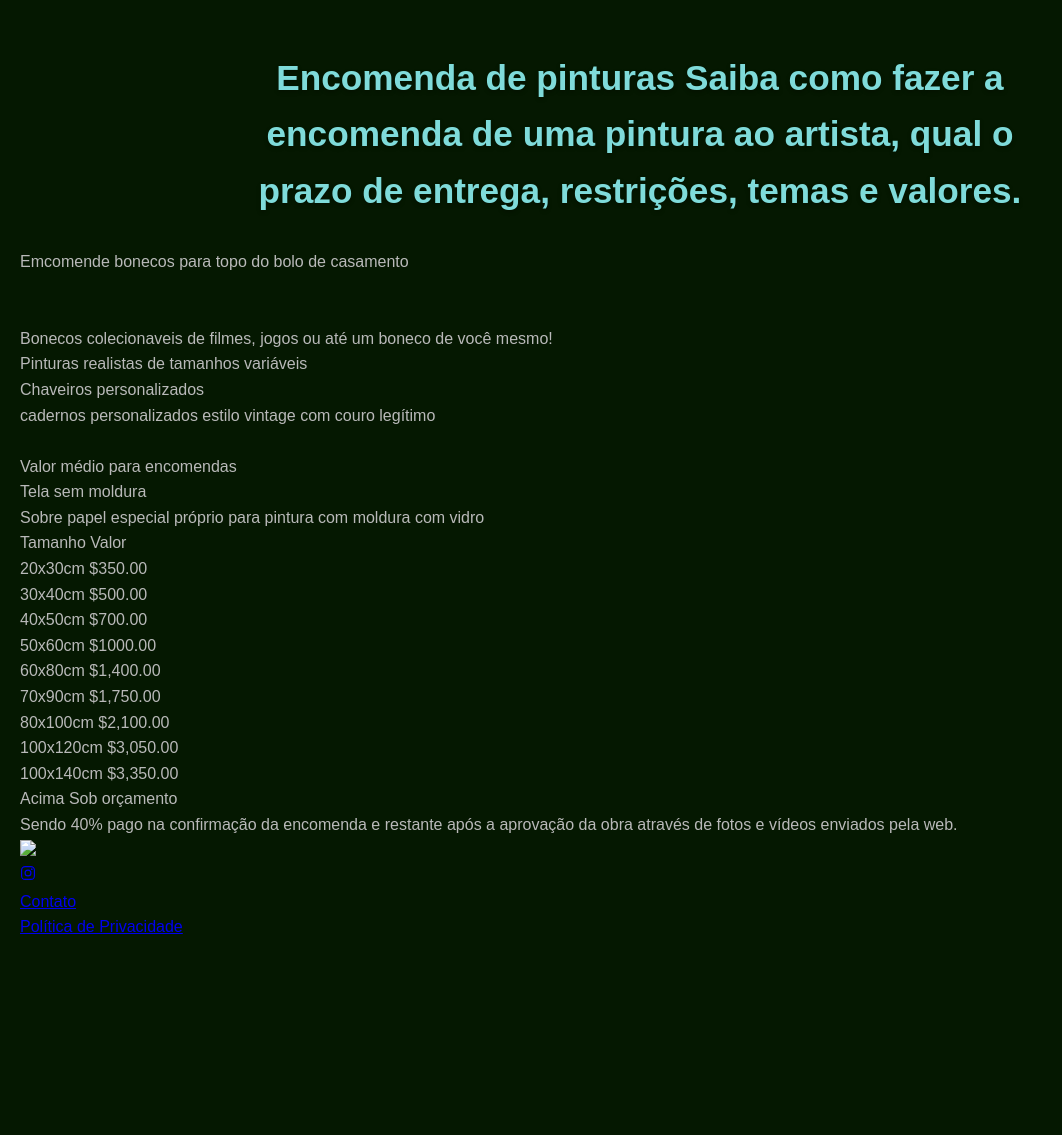
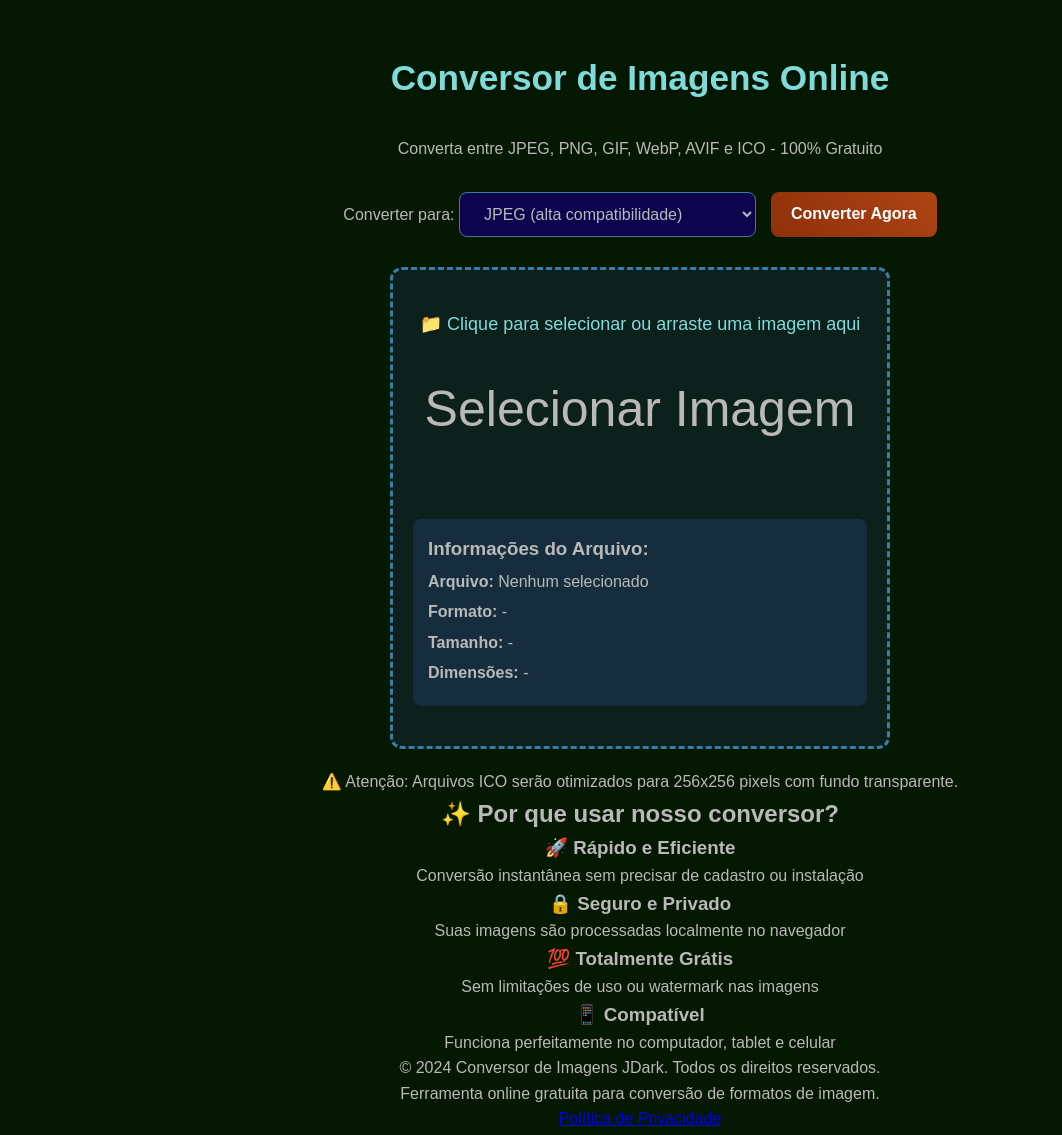
Before and after one commit to JDARK3/Conversor-de-imagens, a website: page index.html in a window 1280 px wide. Shown: the whole page, without its empty margins (0-1062 px from the left). Before the commit the page ends 960 px from the top, so only its background shows below. Drawn offline with nearby package versions, Linux system fonts and the light colour scheme.

Commit message:
Update index.html

```diff
--- a/index.html
+++ b/index.html
@@ -1,16 +1,65 @@
 <!DOCTYPE html>
-<html lang="en">
+<html lang="pt-BR">
 
 <head>
+    <meta name="google-site-verification" content="CODIGO_DO_SEARCH_CONSOLE" />
+
+    <meta charset="UTF-8">
+    <meta name="google-adsense-account" content="ca-pub-9563738054169243">
+    <!-- Adicione aqui o código de verificação do Google Search Console quando obtê-lo -->
+    <!-- <meta name="google-site-verification" content="SEU_CODIGO_DE_VERIFICACAO"> -->
+
+    <!-- METADADOS ESSENCIAIS PARA SEO -->
+    <title>Conversor de Imagens Online Gratuito | JPEG, PNG, GIF, WebP, ICO, AVIF</title>
+    <meta name="description"
+        content="🔧 Conversor de imagens online 100% gratuito. Converta entre JPEG, PNG, GIF, WebP, AVIF e ICO instantaneamente. Sem cadastro, seguro e fácil de usar!">
+    <meta name="keywords"
+        content="conversor de imagens, converter jpeg para png, conversor online, converter gif, webp converter, criar ico, conversor gratuito, converter avif, mudar formato imagem">
+    <meta name="author" content="JDark">
+    <meta name="robots" content="index, follow">
+
+    <!-- OPEN GRAPH (Para redes sociais) -->
+    <meta property="og:title" content="Conversor de Imagens Online Gratuito - JDark">
+    <meta property="og:description"
+        content="Converta entre JPEG, PNG, GIF, WebP, AVIF e ICO instantaneamente. Ferramenta 100% gratuita!">
+    <meta property="og:url" content="https://conversor.jdark.com.br">
+    <meta property="og:type" content="website">
+    <meta property="og:image" content="https://conversor.jdark.com.br/og-image.jpg">
+    <!-- Crie uma imagem OG 1200x630 pixels e faça upload como og-image.jpg -->
+
+    <!-- TWITTER CARD -->
+    <meta name="twitter:card" content="summary_large_image">
+    <meta name="twitter:title" content="Conversor de Imagens Online Gratuito">
+    <meta name="twitter:description" content="Converta JPEG, PNG, GIF, WebP, AVIF e ICO instantaneamente">
+
+    <meta name="viewport" content="width=device-width, initial-scale=1.0">
+    <link rel="stylesheet" href="style.css">
+
+    <!-- SCHEMA.ORG STRUCTURED DATA -->
+    <script type="application/ld+json">
+    {
+      "@context": "https://schema.org",
+      "@type": "WebApplication",
+      "name": "Conversor de Imagens Online - JDark",
+      "description": "Conversor gratuito de imagens online. Suporta JPEG, PNG, GIF, WebP, AVIF e ICO.",
+      "url": "https://conversor.jdark.com.br",
+      "applicationCategory": "UtilityApplication",
+      "operatingSystem": "Any",
+      "permissions": "browser",
+      "author": {
+        "@type": "Organization",
+        "name": "JDark"
+      },
+      "offers": {
+        "@type": "Offer",
+        "price": "0",
+        "priceCurrency": "BRL"
+      }
+    }
+    </script>
+
     <script async src="https://pagead2.googlesyndication.com/pagead/js/adsbygoogle.js?client=ca-pub-9563738054169243"
         crossorigin="anonymous"></script>
-    <meta charset="UTF-8">
-    <meta name="viewport" content="width=device-width, initial-scale=1.0">
-    <link rel="stylesheet" href="style.css">
-    <title>Expandir cards</title>
-    <meta name="google-site-verification" content="CODIGO_DO_SEARCH_CONSOLE" />
-
-
 </head>
 
 <body>
@@ -21,75 +70,118 @@
         (adsbygoogle = window.adsbygoogle || []).push({});
     </script>
 
+    <div class="container">
+        <!-- ANÚNCIO HEADER -->
+        <div class="ad-container">
+            <ins class="adsbygoogle" style="display:block" data-ad-client="ca-pub-9563738054169243" data-ad-slot=""
+                data-ad-format="auto" data-full-width-responsive="true"></ins>
+            <script>
+                (adsbygoogle = window.adsbygoogle || []).push({});
+            </script>
+        </div>
 
-    <!---Para o vs escrever direto a calsse, escreva assim "div.container" cescreva a div e o nome da classe, assi não precisa escrever letra por letra ----->
-    <div class="container">
-        <h1>Encomenda de pinturas Saiba como fazer a encomenda de uma pintura ao artista, qual o prazo de entrega,
-            restrições, temas e valores.</h1>
+        <header>
+            <h1>Conversor de Imagens Online</h1>
+            <p class="tagline">Converta entre JPEG, PNG, GIF, WebP, AVIF e ICO - 100% Gratuito</p>
+        </header>
 
-        <di class="cards">
-            <div class="imagens"></div>
-            <div class="imagens"></div>
-            <div class="imagens"></div>
-            <div class="imagens"></div>
-            <div class="imagens"></div>
-            <div class="imagens"></div>
-            <div class="imagens"></div>
-            <div class="imagens"></div>
-            <div class="imagens"></div>
-        </di>
+        <main>
+            <section class="converter-section">
+                <div class="controls">
+                    <div class="format-selector">
+                        <label for="format">Converter para:</label>
+                        <select id="format">
+                            <option value="jpeg">JPEG (alta compatibilidade)</option>
+                            <option value="png">PNG (qualidade + transparência)</option>
+                            <option value="gif">GIF (animações)</option>
+                            <option value="webp">WebP (moderno + compacto)</option>
+                            <option value="avif">AVIF (ultra compacto)</option>
+                            <option value="ico">ICO (ícones Windows)</option>
+                        </select>
                     </div>
-    <main>
-        <section>
-            <p>Emcomende bonecos para topo do bolo de casamento</p>
-            <div class="img"><img src="img/noivos.webp" alt=""></div>
-            <div class="img"><img src="img/noivinhos.jpg" alt=""></div>
-            <p>Bonecos colecionaveis de filmes, jogos ou até um
-                boneco de você mesmo!</p>
+                    <button id="convert-btn" type="button" class="convert-button">
+                        <span>Converter Agora</span>
+                    </button>
+                </div>
 
-            <p>Pinturas realistas de tamanhos variáveis </p>
-            <p>Chaveiros personalizados</p>
-            <p>cadernos personalizados estilo vintage
-                com couro legítimo</p>
-            <div class="img"><img src="img/caderno 1.jpg" alt=""></div>
+                <div id="drop-area">
+                    <div class="upload-text">📁 Clique para selecionar ou arraste uma imagem aqui</div>
+                    <label for="uploader" class="custom-file-upload">
+                        <div class="upload-icon">Selecionar Imagem</div>
+                    </label>
+                    <input type="file" id="uploader" accept="image/*">
+
+                    <div id="image-preview"></div>
+
+                    <div id="file-info">
+                        <h3>Informações do Arquivo:</h3>
+                        <p><strong>Arquivo:</strong> <span id="file-name">Nenhum selecionado</span></p>
+                        <p><strong>Formato:</strong> <span id="file-type">-</span></p>
+                        <p><strong>Tamanho:</strong> <span id="file-size">-</span></p>
+                        <p><strong>Dimensões:</strong> <span id="file-dimensions">-</span></p>
+                    </div>
+                </div>
+
+                <!-- Aviso especial para ICO -->
+                <div id="ico-warning" class="warning-message">
+                    ⚠️ Atenção: Arquivos ICO serão otimizados para 256x256 pixels com fundo transparente.
+                </div>
             </section>
 
-        <section>
-            <p>Valor médio para encomendas<br>
-                Tela sem moldura<br>
-                Sobre papel especial próprio para pintura com moldura com vidro<br>
-                Tamanho Valor <br>
-                20x30cm $350.00 <br>
-                30x40cm $500.00 <br>
-                40x50cm $700.00 <br>
-                50x60cm $1000.00 <br>
-                60x80cm $1,400.00 <br>
-                70x90cm $1,750.00 <br>
-                80x100cm $2,100.00 <br>
-                100x120cm $3,050.00 <br>
-                100x140cm $3,350.00 <br>
-                Acima Sob orçamento <br>
-                Sendo 40% pago na confirmação da encomenda e restante após a aprovação da obra através de fotos e vídeos
-                enviados pela web. <br>
-            </p>
+            <!-- ANÚNCIO MEIO DA PÁGINA -->
+            <div class="ad-container">
+                <ins class="adsbygoogle" style="display:block" data-ad-client="ca-pub-9563738054169243" data-ad-slot=""
+                    data-ad-format="auto" data-full-width-responsive="true"></ins>
+                <script>
+                    (adsbygoogle = window.adsbygoogle || []).push({});
+                </script>
+            </div>
+
+            <section class="info-section">
+                <h2>✨ Por que usar nosso conversor?</h2>
+                <div class="features">
+                    <div class="feature">
+                        <h3>🚀 Rápido e Eficiente</h3>
+                        <p>Conversão instantânea sem precisar de cadastro ou instalação</p>
+                    </div>
+                    <div class="feature">
+                        <h3>🔒 Seguro e Privado</h3>
+                        <p>Suas imagens são processadas localmente no navegador</p>
+                    </div>
+                    <div class="feature">
+                        <h3>💯 Totalmente Grátis</h3>
+                        <p>Sem limitações de uso ou watermark nas imagens</p>
+                    </div>
+                    <div class="feature">
+                        <h3>📱 Compatível</h3>
+                        <p>Funciona perfeitamente no computador, tablet e celular</p>
+                    </div>
+                </div>
             </section>
         </main>
 
+        <div id="status" class="status-message"></div>
+
+        <!-- ANÚNCIO FOOTER -->
+        <div class="ad-container">
+            <ins class="adsbygoogle" style="display:block" data-ad-client="ca-pub-9563738054169243" data-ad-slot=""
+                data-ad-format="auto" data-full-width-responsive="true"></ins>
+            <script>
+                (adsbygoogle = window.adsbygoogle || []).push({});
+            </script>
+        </div>
+
         <footer>
-        <a href="https://www.instagram.com/jdark3/?r=nametag" target="_blank" rel="noopener noreferrer">
-            <Img src="img/Eivor.jpg"></img>
-            <div class="icon"><ion-icon name="logo-instagram"></ion-icon></div>
-            <p>Contato</p>
-        </a>
+            <p>&copy; 2024 Conversor de Imagens JDark. Todos os direitos reservados.</p>
+            <p>Ferramenta online gratuita para conversão de formatos de imagem.</p>
             <a href="/privacidade.html">Política de Privacidade</a>
         </footer>
+    </div>
 
+    <script src="script.js"></script>
 
-
-    <script type="module" src="https://unpkg.com/ionicons@7.1.0/dist/ionicons/ionicons.esm.js"> </script>
-    <script nomodule src="https://unpkg .com/ionicons@7.1.0/dist/ionicons/ionicons.js"> </script>
-
-    <link rel="stylesheet" href="index.jss">
+    <!-- Google Analytics (Opcional - Adicione posteriormente) -->
+    <!-- <script async src="https://www.googletagmanager.com/gtag/js?id=GA_MEASUREMENT_ID"></script> -->
 </body>
 
 </html>
```
Lines whose indentation alone changed are shown as unchanged.
